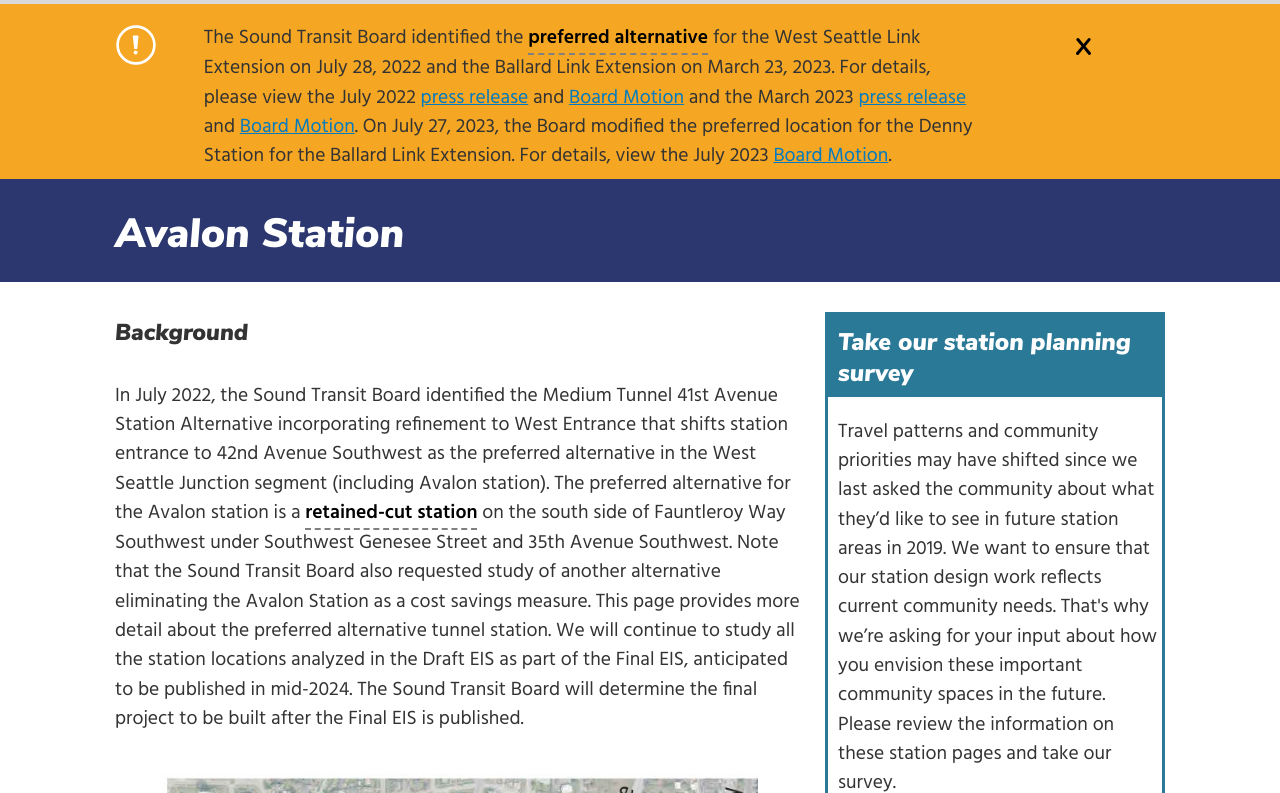
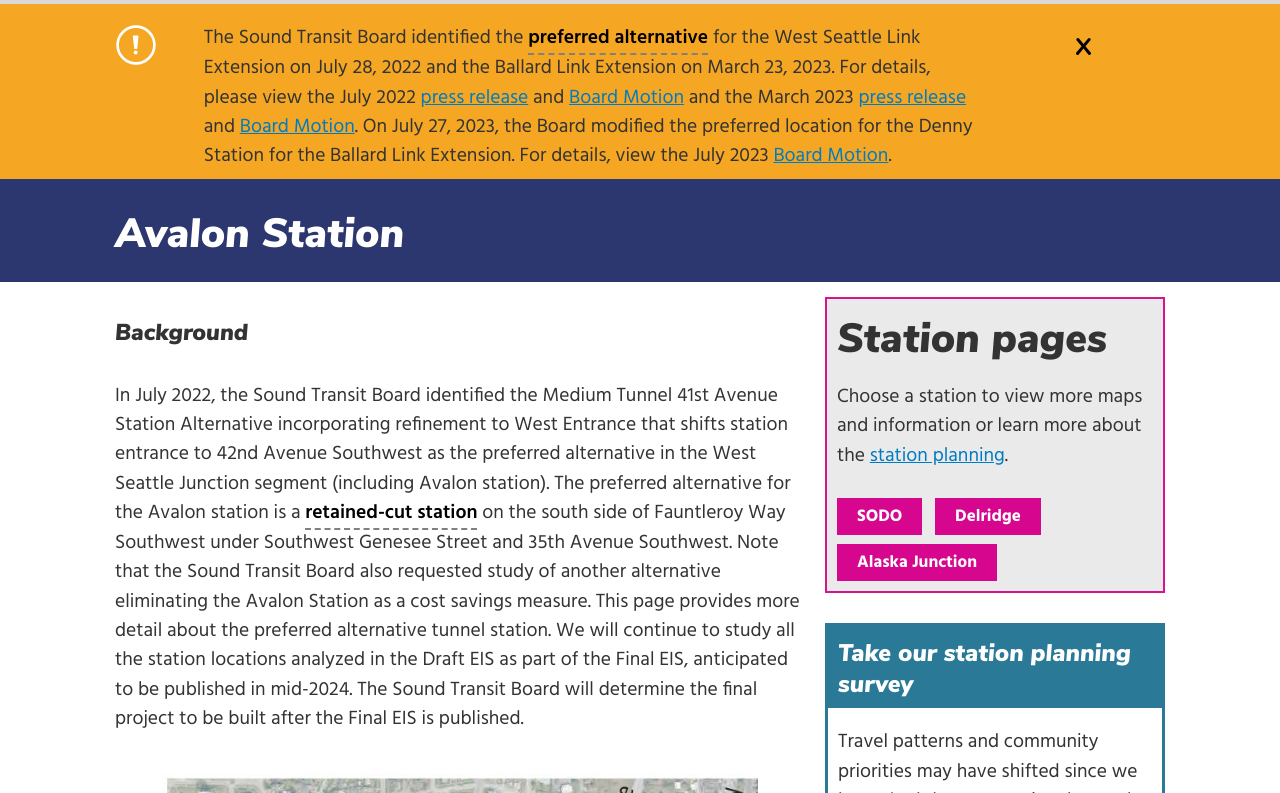
Before and after one commit to ihateerrors/west-seattle-link-beta-vietnamese, a plain HTML site: page avalon-station.html in a window 1280 px wide. Shown: the part 524-1317 px from the top of the page. Drawn offline with nearby package versions, Linux system fonts and the light colour scheme.

Commit message:
added sidebar to better navigate site

```diff
--- a/avalon-station.html
+++ b/avalon-station.html
@@ -250,6 +250,19 @@ title="Preferred alternatives indicate a preference among alternatives but is no
                 </div>
              </div>
             <div class="col-md-4">
+              <div style="background-color: #eaeaea; border: 2px solid #d6148e; padding: 10px;" class="mt-4 ">
+                <div class="col--lg-4 col--md-6 col--xs-12">
+                <h2 class="mt-0">Station pages</h2>
+                <p>Choose a station to view more maps and information or learn more about the <a href="/index.html#stations">station planning</a>.</p>
+                </div>
+                <div class="col--lg-4 col--md-6 col--xs-12">
+                  <a href="/sodo-station.html"><button type="submit" class="btn" style="background-color: #d6078e;">SODO</button></a>
+                <a href="/delridge-station.html"><button type="submit" class="btn" style="background-color: #d6078e;">Delridge</button></a>
+                <a href="/alaska-junction.html"><button type="submit" class="btn" style="background-color: #d6078e;">Alaska Junction</button></a>
+
+                </div>
+              </div>
+
 
                 <div class="border-callout mt-5">
                   <div class="">
```
Also changed, not shown: alaska-junction.html (+12 -0 lines), delridge-station.html (+12 -0 lines), sodo-station.html (+12 -0 lines).
